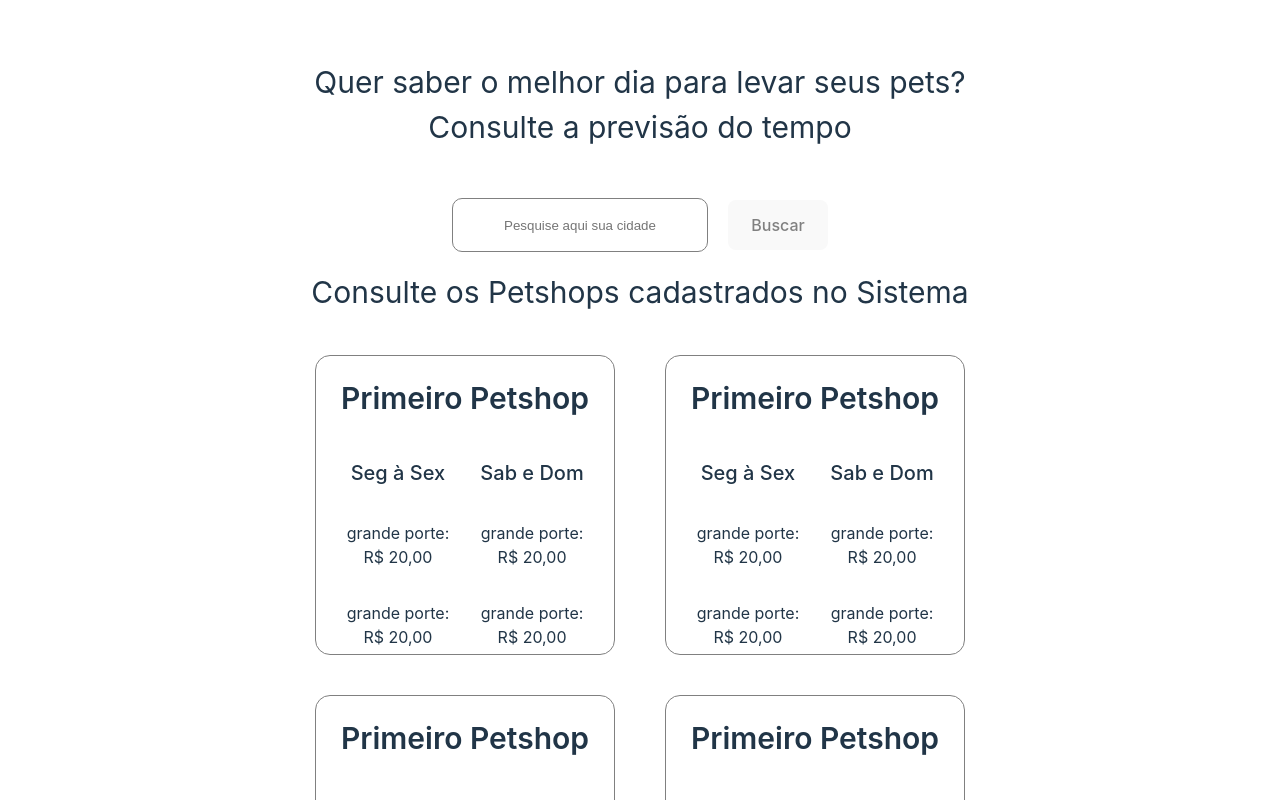
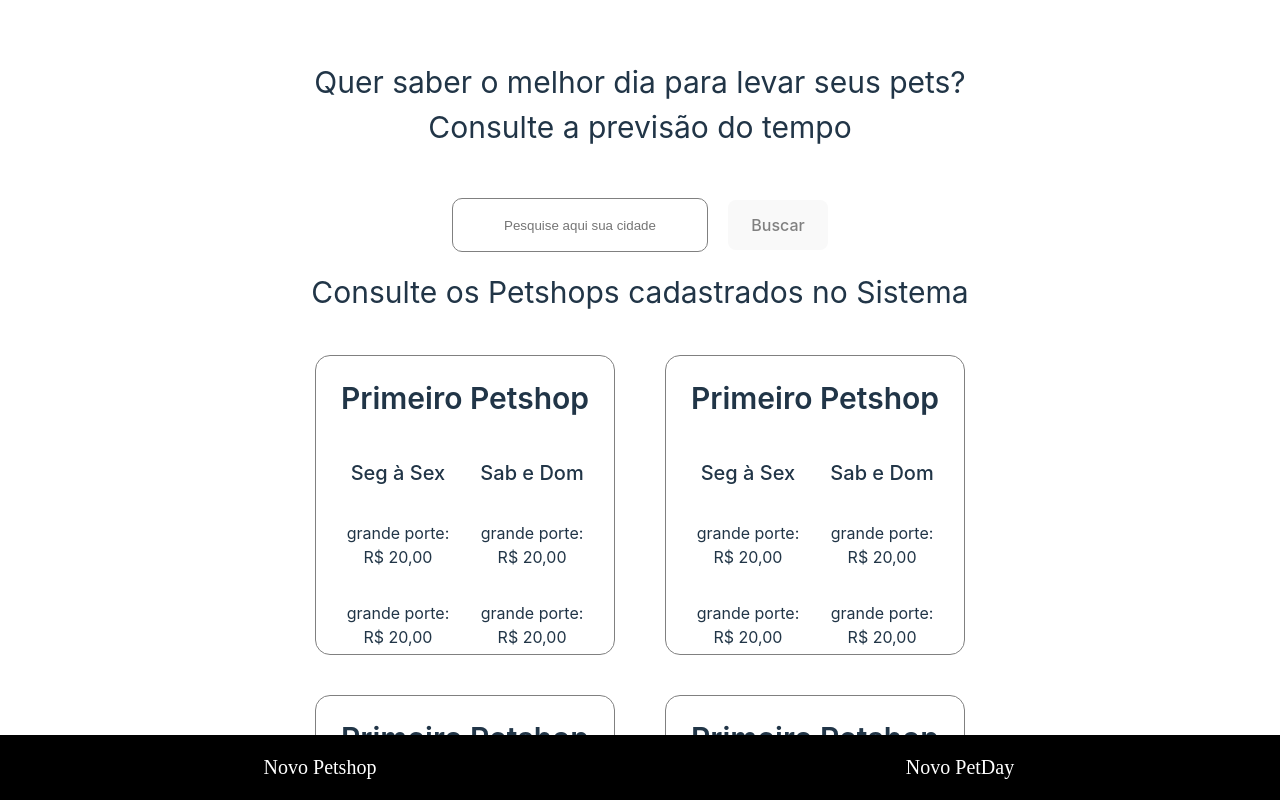
Before and after one commit to CleiverCoelho/teste_dti_front, a React (Vite) app: page / in a window 1280 px wide. Shown: the top 800 px of the page. Built offline with nearby package versions, Linux system fonts and the light colour scheme; no server answers.

Commit message:
feat: footer with page options

```diff
--- a/src/App.jsx
+++ b/src/App.jsx
@@ -1,4 +1,5 @@
 import './App.css'
+import GraphPage from './pages/graphPage';
 import MainPage from './pages/mainPage'
 import { BrowserRouter, Routes, Route } from "react-router-dom";
 
@@ -8,6 +9,9 @@ function App() {
     <BrowserRouter>
         <Routes>
           <Route path={`/`} element={<MainPage></MainPage>}></Route>
+          <Route path={`/newpetday`} element={<MainPage></MainPage>}></Route>
+          <Route path={`/newpetshop`} element={<MainPage></MainPage>}></Route>
+
         </Routes>
     </BrowserRouter>
   )
--- a/src/pages/graphPage/index.jsx
+++ b/src/pages/graphPage/index.jsx
@@ -18,7 +18,7 @@ export default function GraphPage({ weatherControl, forecastData }) {
 
 const GraphContainer = styled.div`
     width: 890px;
-    height: 800px;
+    height: 400px;
     display: ${( props ) => !props.display ? "flex" : "none"};
     margin-top: 40px;
 `
--- /dev/null
+++ b/src/pages/mainPage/Footer.jsx
@@ -0,0 +1,37 @@
+import styled from "styled-components"
+import { Link } from "react-router-dom"
+
+export default function Footer() {
+    return (
+        <FooterContainer>
+            <Option to="newpetshop">Novo Petshop</Option>
+            <Option to="/petday">Novo PetDay</Option>
+        </FooterContainer>
+    )
+}
+
+const FooterContainer = styled.div`
+    margin-top: 60px;
+    background-color: black;
+    width: 100%;
+    height: 65px;
+    position: fixed;
+    bottom: 0px;
+    left: 0px;
+    z-index: 2;
+    display: flex;
+    justify-content: space-around;
+    align-items: center;
+`
+const Option = styled(Link)`
+    width: 150px;
+    height: 50px;
+    font-family: 'Playball';
+    font-style: normal;
+    font-weight: 400;
+    font-size: 20px;
+    line-height: 49px;
+    color: white;
+    z-index: 2;
+    text-decoration: none;
+`
--- a/src/pages/mainPage/index.jsx
+++ b/src/pages/mainPage/index.jsx
@@ -3,6 +3,7 @@ import { MainPageContainer, Title } from "./style";
 import GraphPage from "../graphPage";
 import SearchBar from "../searchBarPage";
 import PetshopsPage from "../petshopsPage";
+import Footer from "./Footer";
 
 export default function MainPage(){
     const [city, setCity] = useState();
@@ -24,6 +25,7 @@ export default function MainPage(){
                 Consulte os Petshops cadastrados no Sistema
             </Title>
             <PetshopsPage></PetshopsPage>
+            <Footer></Footer>
         </MainPageContainer>
     )
 }
--- /dev/null
+++ b/src/pages/newPetshop/index.jsx
@@ -0,0 +1,3 @@
+export default function NewPetshop () {
+
+}
--- a/src/services/api.js
+++ b/src/services/api.js
@@ -1,8 +1,8 @@
 import axios from "axios";
 
 const back_end_api = import.meta.env.VITE_API_KEY;
-const forecast_api = "https://api.openweathermap.org/data/2.5/&appid=41572bccc2fb33c44671c9f8dc868874";
+const forecast_api = "https://api.openweathermap.org/data/2.5/forecast?appid=41572bccc2fb33c44671c9f8dc868874";
 
 export function getForecastInfo(city) {
-    return axios.get(`${forecast_api}/forecast?q=${city}&lang=pt_BR&units=metric`);
+    return axios.get(`${forecast_api}&q=${city}&lang=pt_BR&units=metric`);
   };
```
